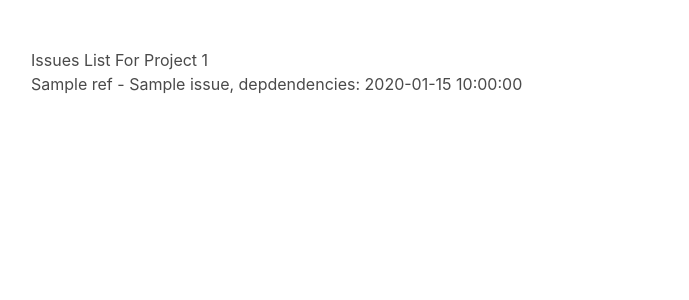
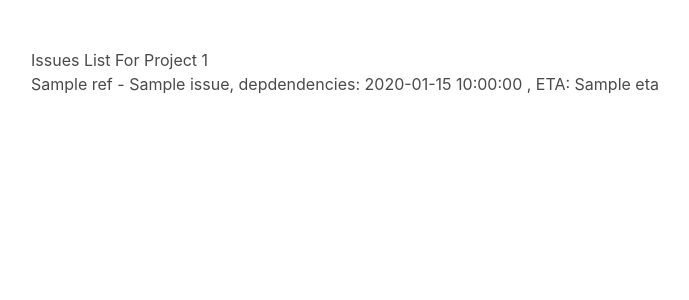
Before and after one commit to muellert/taigabuddy, a Flask app: template src/main/templates/issueslist.html.j2 in a window 1280 px wide. Shown: the part 52-352 px from the top of the page, without its empty margins (33-722 px from the left). Run offline with Flask 2, Linux system fonts and the light colour scheme; the template is opened without the code that fills it: most values are stand-ins (such as "Sample title", 1, 10 or a date in 2020); parts of the project's set-up code (start-up, migrations or seed data) failed here and were passed over.

Commit message:
display ETAs

```diff
--- a/src/main/templates/issueslist.html.j2
+++ b/src/main/templates/issueslist.html.j2
@@ -12,6 +12,10 @@
   {%- if issue|attr('depends_on') -%}
   , depdendencies: {{ issue.depends_on | default('no dependencies')}}
   {% endif %}
+  {% if issue.eta|string != tomorrow|string -%}
+  , ETA: {{ issue.eta }}
+
+  {% endif %}
   </li>
   {% endfor %}
   </ul>
```
